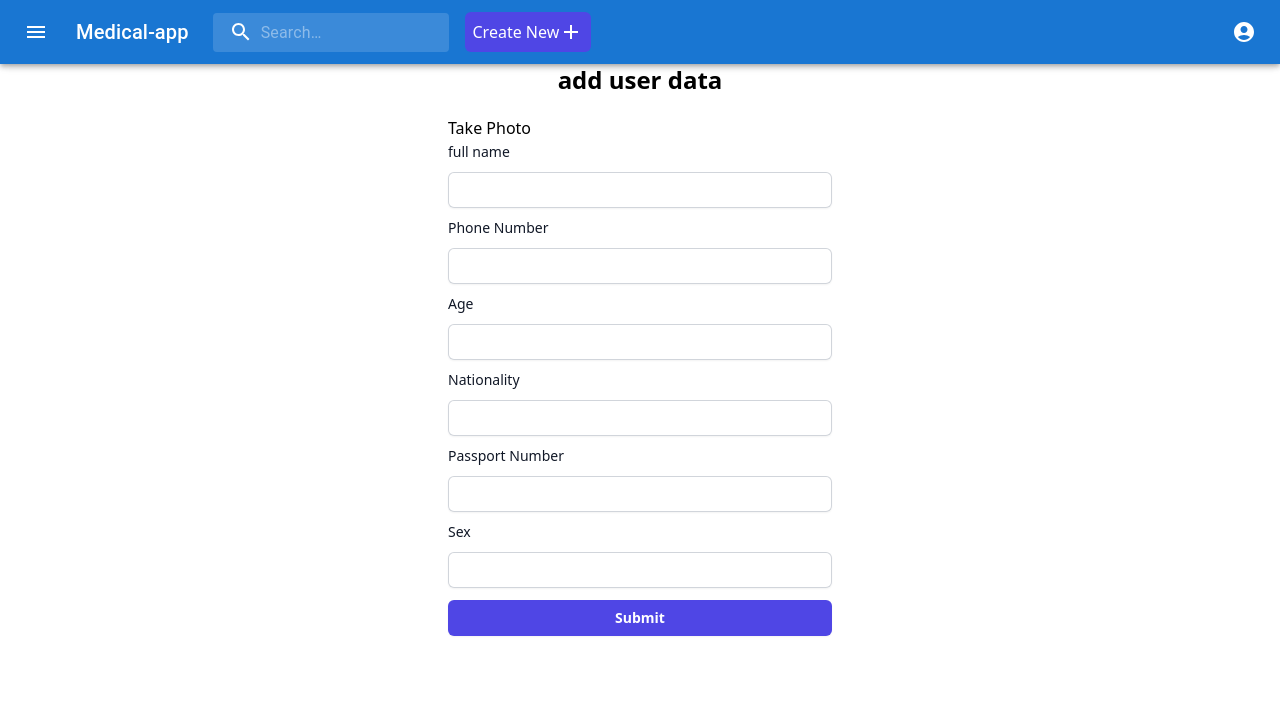
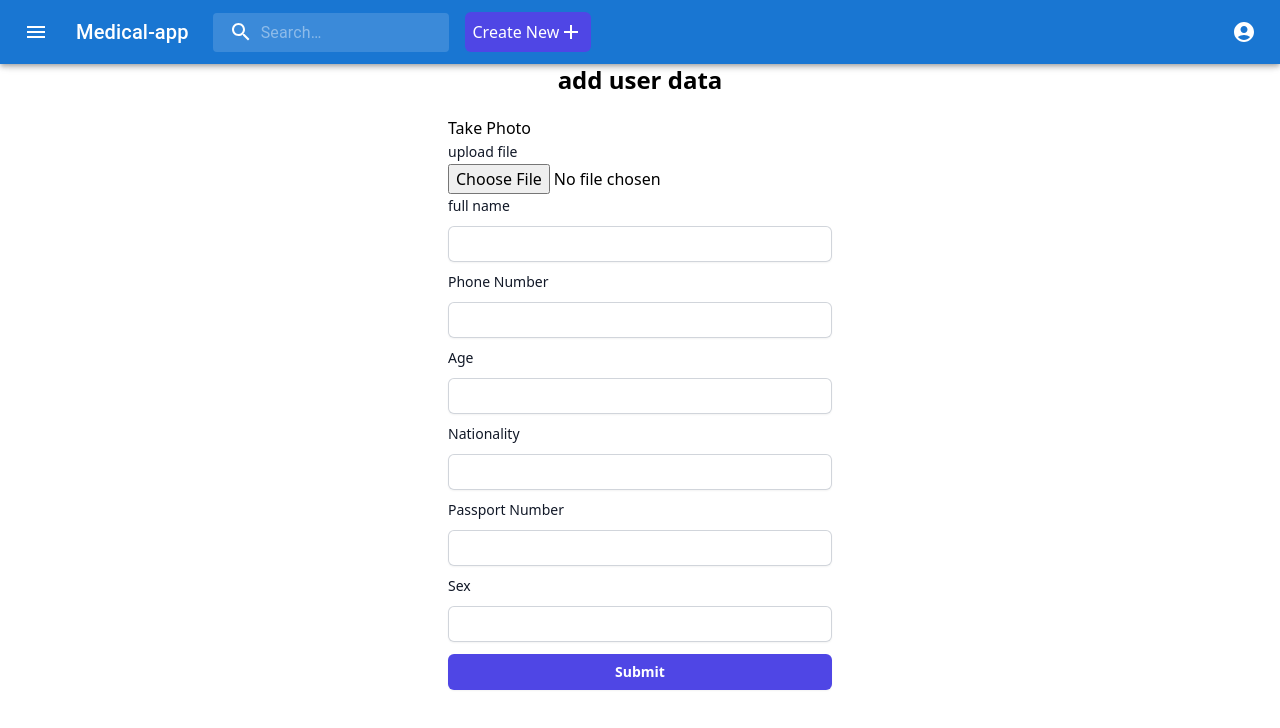
Before and after one commit to anticipator1/medical-app, a Next.js app in the folder client/: page /medical/addData in a window 1280 px wide. Shown: the top 728 px of the page. Built offline with nearby package versions, Linux system fonts and the light colour scheme.

Commit message:
added another upload photo feature

```diff
--- a/client/src/pages/medical/addData/index.js
+++ b/client/src/pages/medical/addData/index.js
@@ -6,6 +6,7 @@ import { useRouter } from "next/navigation";
 import Navbar from "../../../components/Navbar";
 import { useSelector } from "react-redux";
 import CustomWebcam from "../webcam";
+import { current } from "@reduxjs/toolkit";
 
 const SignupSchema = Yup.object().shape({
 	fullName: Yup.string()
@@ -58,14 +59,20 @@ export default function addData() {
 
 	const addUserData = async (values) => {
 		try {
+			const formData = new FormData();
+			if (values.image) {
+				formData.append("image", values.image);
+			} else {
 				const uniquePhotoName =
 					Date.now() + "-" + Math.round(Math.random() * 1e9);
-			const formData = new FormData();
+
 				formData.append(
 					"image",
 					dataURItoBlob(imgSrc),
 					uniquePhotoName + ".jpeg"
 				);
+			}
+
 			formData.append("fullName", values.fullName);
 			formData.append("phoneNumber", values.phoneNumber);
 			formData.append("age", values.age);
@@ -113,6 +120,7 @@ export default function addData() {
 						nationality: "",
 						passportNumber: "",
 						sex: "",
+						image: null,
 					}}
 					validationSchema={SignupSchema}
 					onSubmit={(values) => {
@@ -121,7 +129,7 @@ export default function addData() {
 						addUserData(values);
 					}}
 				>
-					{({ errors, touched }) => (
+					{({ errors, touched, setFieldValue }) => (
 						<Form
 							encType="multipart/form-data"
 							className="w-full flex flex-col justify-center mx-auto mt-5"
@@ -133,6 +141,19 @@ export default function addData() {
 								capture={capture}
 								click={click}
 								setClick={setClick}
+							/>
+							<label
+								htmlFor="image"
+								className="block text-sm font-medium leading-6 text-gray-900 "
+							>
+								upload file
+							</label>
+							<input
+								type="file"
+								name="image"
+								onChange={(event) => {
+									setFieldValue("image", event.currentTarget.files[0]);
+								}}
 							/>
 							<label
 								htmlFor="fullName"
```
Also changed, not shown: 1 other file (tests, documents, lock files or other folders). Lines whose indentation alone changed are shown as unchanged.
